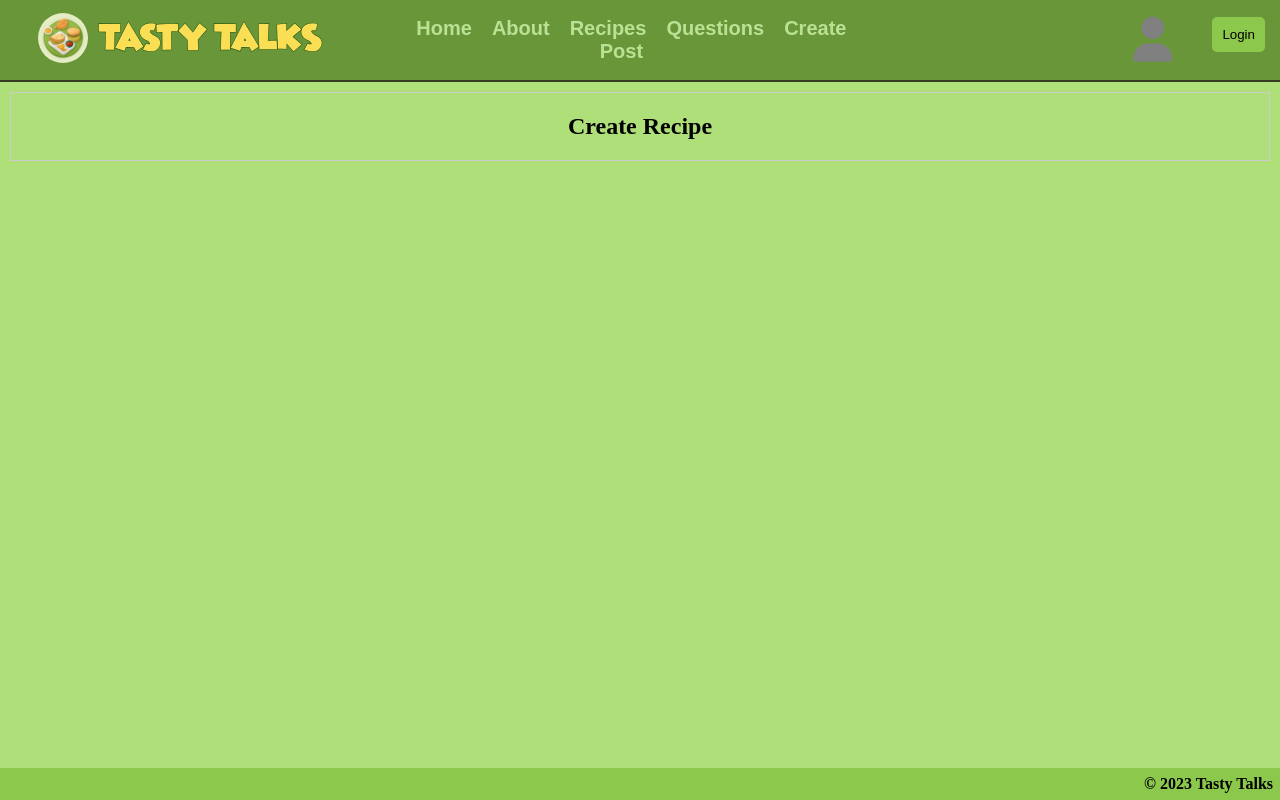
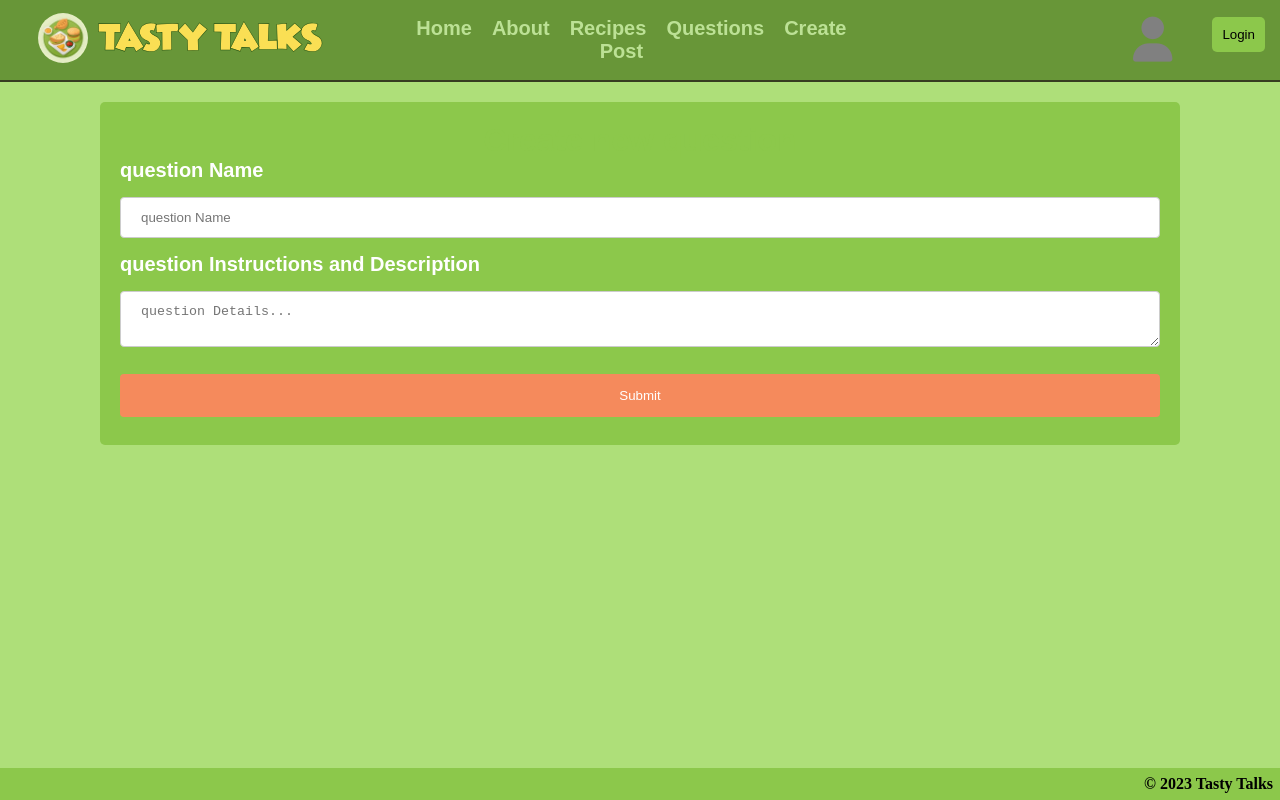
Before and after one commit to wbermel3rd/TastyTalks, a Vue app in the folder tastytalks/: page /createquestion in a window 1280 px wide. Built offline with nearby package versions, Linux system fonts and the light colour scheme; no server answers.

Commit message:
Creation of the Question Form page

```diff
--- a/tastytalks/Sidestyles.css
+++ /dev/null
@@ -1,212 +0,0 @@
-/* Variables for colors */
-:root{
-    --PrimaryBackgroundColor : #cdf7a0;
-    --PrimaryBackgroundColorHOVER : #000000;
-    --FooterBackgroundColor : #292b2d;
-    --PopUpWindowBackgroundColor : #252525;
-    --ButtonBackgroundColor : #333333;
-
-    --Trying : #8CC84B;
-    --Trying2 :rgb(104, 150, 56);
-    --TryingFontColor: rgb(139, 199, 75);
-
-
-
-    /* --PrimaryBackgroundColor : #c4e1c5;
-    --FooterBackgroundColor : #70b673;
-    --PopUpWindowBackgroundColor : #78bb7b;
-    --ButtonBackgroundColor : #a8d3aa;
-
-    --Trying : #8CC84B;
-    --Trying2 :rgb(104, 150, 56);
-    --TryingFontColor: rgb(139, 199, 75); */
-
-
-    --primaryFont: 'Source Sans Pro', sans-serif;
-    --LittleTextIguess: 'Times New Roman', Times, serif;
-
-
-
-    /* ///////////////////////////////////////////////////////////////////////////////////////////////////////////////////// */
-
-
-
-    /*Background Color*/
-    --primaryBackgroundColor: #191c24;
-    --secondaryBackgroundColor: #EFEFEF;
-    --fourthColor: #f58a5c;
-    --lightFourthColor: #F59D77;
-
-    /*Font*/
-    --primaryFontColor: white;
-    --secondaryFontColor: #6c7293;
-
-    /* Colors: */
-    --white: #FFFFFF;
-    --unnamed-color-707070: #707070;
-
-    /* Font Family */
-    --primaryFont: 'Source Sans Pro', sans-serif;
-
-
-
-
-}
-
-
-*{
-    margin: 0;
-    padding: 0;
-    box-sizing: border-box;
-}
-
-
-body {
-    margin: 0;
-    padding: 0;
-    display: flex;
-    flex-direction: column;
-    min-height: 100vh; /* Make sure the page height takes up at least the full viewport height. */
-
-
-    background-color: var(--PrimaryBackgroundColor);
-}
-
-.top-header {
-    display: flex;
-
-    /* top, right, bottom, left */
-    padding: 1% 5% 1% 3%;
-
-    background-color: var(--Trying2);
-
-    justify-content: space-between;
-
-}
-
-
-/* Div of the entire logo including Icon + "Tasty Talks" Title */
-.TastlyTalks-LogoDiv a{
-    display: flex;
-    gap: 15px;
-    text-decoration: none;
-}
-
-
-.utility-icons a{
-    color: var(--Trying);
-    font-size: 30px;;
-}
-
-.utility-icons a:hover{
-    color: var(--FooterBackgroundColor)
-
-}
-
-header .main-icon img {
-    height: auto;
-    border-radius: 50%;
-    max-width: 50px;
-}
-
-h1{
-    color: var(--Trying);
-}
-
-.navbar {
-
-    text-align: center;
-
-    background-color: var(--Trying);
-    color: var(--TryingFontColor);
-
-    font-family: var(--primaryFont);
-    font-weight: bold;
-    font-size: 27px;
-
-    padding: 10px;
-
-}
-
-.navbar a {
-    text-decoration: none;
-    color: var(--PrimaryBackgroundColor);
-    padding-right: 15px;
-}
-
-.navbar a:hover{
-    color: var(--PrimaryBackgroundColorHOVER);
-
-}
-
-main {
-    flex-grow: 1; /* Allow the main content to grow and push the footer down. So that the Footer stays at the bootm*/
-}
-
-footer{
-    display:flex;
-    justify-content: right;
-    padding-right: 4%;
-
-    padding: 7px;
-
-    background-color: var(--Trying);
-    font-weight: bold;
-
-}
-
-
-
-
-/* ///////new Posts Main Section//////////////////////////////////////////////////////////////////////////////////////////////////////////////////////////// */
-
-.newPost-main{
-    padding: 20px 100px 100px 100px;
-}
-
-.form-newPost {
-    border-radius: 5px;
-    background-color: #242935;
-    padding: 20px;
-  }
-
-/* /////// Form ///////////////////// */
-
-.form-newPost {
-    border-radius: 5px;
-    background-color: var(--Trying);
-    padding: 20px;
-  }
-
-
-label{
-    font-family: var(--primaryFont);
-    color: white;
-    font-size: 20px;
-}
-
-input[type=text], select, textarea[type=text], input[type=file], input[type=date], input[type=datetime], input[type=datetime-local] {
-    width: 100%;
-    padding: 12px 20px;
-    margin: 15px 0;
-    display: inline-block;
-    border: 1px solid #ccc;
-    border-radius: 4px;
-    box-sizing: border-box;
-  }
-
-
-input[type=submit] {
-    width: 100%;
-    background-color: var(--fourthColor);
-    color: white;
-    padding: 14px 20px;
-    margin: 8px 0;
-    border: none;
-    border-radius: 4px;
-    cursor: pointer;
-  }
-
-input[type=submit]:hover {
-    background-color: var(--lightFourthColor)
-  }
--- a/tastytalks/src/assets/styles.css
+++ b/tastytalks/src/assets/styles.css
@@ -201,3 +201,10 @@ footer{
     font-family: 'Arial', sans-serif; /* Set your font-family */
     margin: 0;
 }
+
+
+
+
+.divForm {
+    padding: 20px 100px 100px 100px;
+  }
--- a/tastytalks/src/views/CreateQuestion.vue
+++ b/tastytalks/src/views/CreateQuestion.vue
@@ -1,35 +1,75 @@
 <template>
     <main>
-        <div>
-            <div class="clickable-div" @click="goToCreateRecipe">
-                <h2>Create Recipe</h2>
-                <!-- You can add other content or styling for this div -->
+      <div class="divForm">
+
+
+        <!-- FORM CONTAINER -->
+        <div class="form-newPost">
+            <div class="title-CreateNewPost">
+                <h1>Create new question</h1>
             </div>
 
+            <!-- FORM -->
+
+            <!-- The form action goes to /posts because the page should be redirected to the post page with all the posts when the person click submit -->
+            <form action="/post" enctype= multipart/form-data method="POST">
+
+                <!-- Receipe Name  -->
+                <label for="title">question Name</label>
+                <input type="text" name="questionName" id="questionName" placeholder="question Name" v-model="question_form.title" required>
+
+
+                <!-- Instructions, description and details -->
+                <label for="details">question Instructions and Description</label>
+                <textarea id="text" name="questionDescription" type="text" minlength="10" placeholder="question Details..." v-model="question_form.instructions" required></textarea>
+
+
+
+                <input type="submit" @click="addPost" value="Submit" >
+            </form>
+
         </div>
+
+      </div>
     </main>
 </template>
 
 <script>
-  export default {
-    methods: {
-      goToCreateRecipe() {
-        // Navigate to the Create Recipe page
-        // You can use Vue Router or any other navigation method here
-        console.log("Navigating to Create Recipe");
-        // For example, using Vue Router:
-        // this.$router.push('/create-recipe');
-      },
 
-      goToCreateQuestion() {
-        // Navigate to the Create Question page
-        // You can use Vue Router or any other navigation method here
-        console.log("Navigating to Create Question");
-        // For example, using Vue Router:
-        // this.$router.push('/create-question');
-      },
-    },
-  };
+import { addDoc, collection } from 'firebase/firestore';
+import { db } from '../firebase'
+import { ref } from 'vue'
+
+export default {
+  setup() {
+
+    const question_form = ref({
+      title: '',
+    });
+
+
+
+    // Create a question post in the database
+    const addPost = async (event) => {
+      event.preventDefault();
+
+      await addDoc(collection(db, 'questions'), {
+        date: Date.now(),
+        title: question_form.value.title,
+        description: question_form.value.description,
+      });
+      window.location.href = '/questionfeed';
+    };
+
+    return {
+      question_form,
+      addPost,
+    };
+  },
+}
+
+
+
 </script>
 
   <style>
@@ -46,4 +86,57 @@
   .clickable-div:hover {
     background-color: #e0e0e0; /* Change the background color on hover */
   }
+
+
+/* /////// Form ///////////////////// */
+
+.form-newPost {
+    border-radius: 5px;
+    padding: 20px;
+    background-color: var(--Trying);
+    font-family: var(--primaryFont);
+    /* Control the width of the Receipe Form container */
+    /* max-width: 800px; */
+  }
+
+
+.title-CreateNewPost h1{
+    text-align: center;
+    /* justify-content: center; */
+
+}
+
+label{
+    font-family: var(--primaryFont);
+    color: white;
+    font-size: 20px;
+    font-weight: bold;
+}
+
+input[type=text], select, textarea[type=text], input[type=file], input[type=date], input[type=datetime], input[type=datetime-local] {
+    width: 100%;
+    padding: 12px 20px;
+    margin: 15px 0;
+    display: inline-block;
+    border: 1px solid #ccc;
+    border-radius: 4px;
+    box-sizing: border-box;
+  }
+
+
+input[type=submit] {
+    width: 100%;
+    background-color: var(--fourthColor);
+    color: white;
+    padding: 14px 20px;
+    margin: 8px 0;
+    border: none;
+    border-radius: 4px;
+    cursor: pointer;
+  }
+
+input[type=submit]:hover {
+    background-color: var(--lightFourthColor)
+  }
+
 </style>
--- a/tastytalks/src/views/CreateRecipe.vue
+++ b/tastytalks/src/views/CreateRecipe.vue
@@ -1,5 +1,6 @@
 <template>
     <main>
+      <div class="divForm">
 
         <!-- FORM CONTAINER -->
         <div class="form-newPost">
@@ -127,9 +128,10 @@
             </form>
 
         </div>
-    </main>
 
 
+      </div>
+    </main>
 </template>
 
 <script>
@@ -189,7 +191,7 @@ export default {
 
 
       });
-      window.location.href = '/postfeed';
+      window.location.href = '/recipefeed';
     };
 
     return {
@@ -231,9 +233,7 @@ h2{
 
 /* ///////new Posts Main Section//////////////////////////////////////////////////////////////////////////////////////////////////////////////////////////// */
 
-main {
-  padding: 20px 100px 100px 100px;
-}
+
 
 
 
```
